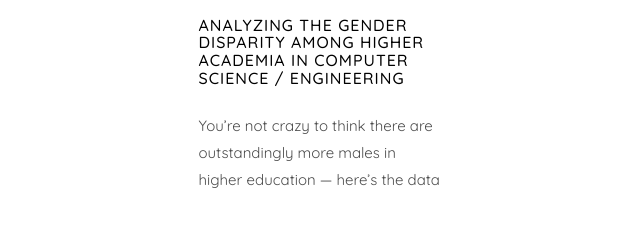
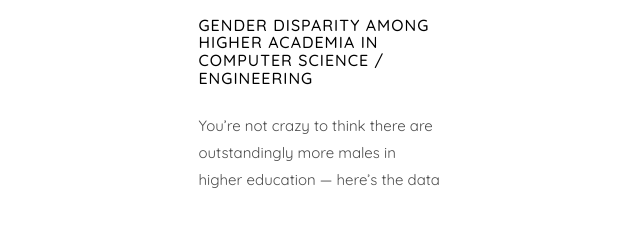
Before and after one commit to kianag/kianag.github.io, a plain HTML site: page index.html in a window 1280 px wide. Shown: the part 5338-5564 px from the top of the page, without its empty margins (194-834 px from the left). Drawn offline with nearby package versions, Linux system fonts and the light colour scheme; files whose address does not match are found by name; a web font is replaced by a local one.

Commit message:
Update index.html
Update Articles

```diff
--- a/index.html
+++ b/index.html
@@ -822,7 +822,7 @@ Copyright &copy;<script>document.write(new Date().getFullYear());</script> All r
 								<a href="https://tinyurl.com/yd8md92t" target="_blank"class="blog-img"><img src="images/blog-1.jpg" class="img-responsive" alt="HTML5 Bootstrap Template by colorlib.com"></a>
 								<div class="desc">
 									<span><small>May 2020 </small> </span>
-									<h3><a href="https://medium.com/@kianago1999/mid-college-crisis-aka-your-average-everyday-crisis-c098d13b861e" target="_blank">Analyzing the Gender Disparity Among Higher Academia in Computer Science / Engineering</a></h3>
+									<h3><a href="https://medium.com/@kianago1999/mid-college-crisis-aka-your-average-everyday-crisis-c098d13b861e" target="_blank">Gender Disparity Among Higher Academia in Computer Science / Engineering</a></h3>
 									<p>You’re not crazy to think there are outstandingly more males in higher education — here’s the data</p>
 								</div>
 							</div>
```
